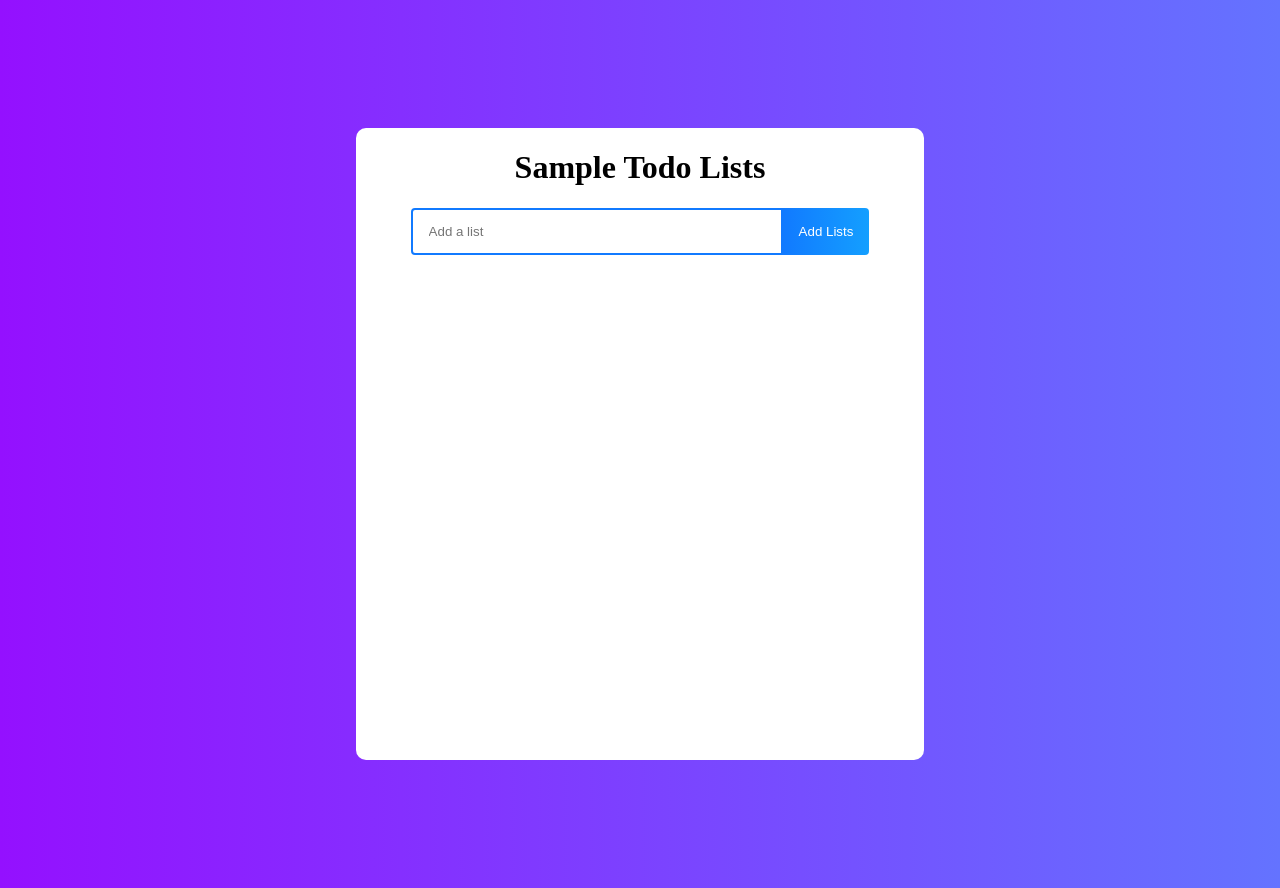
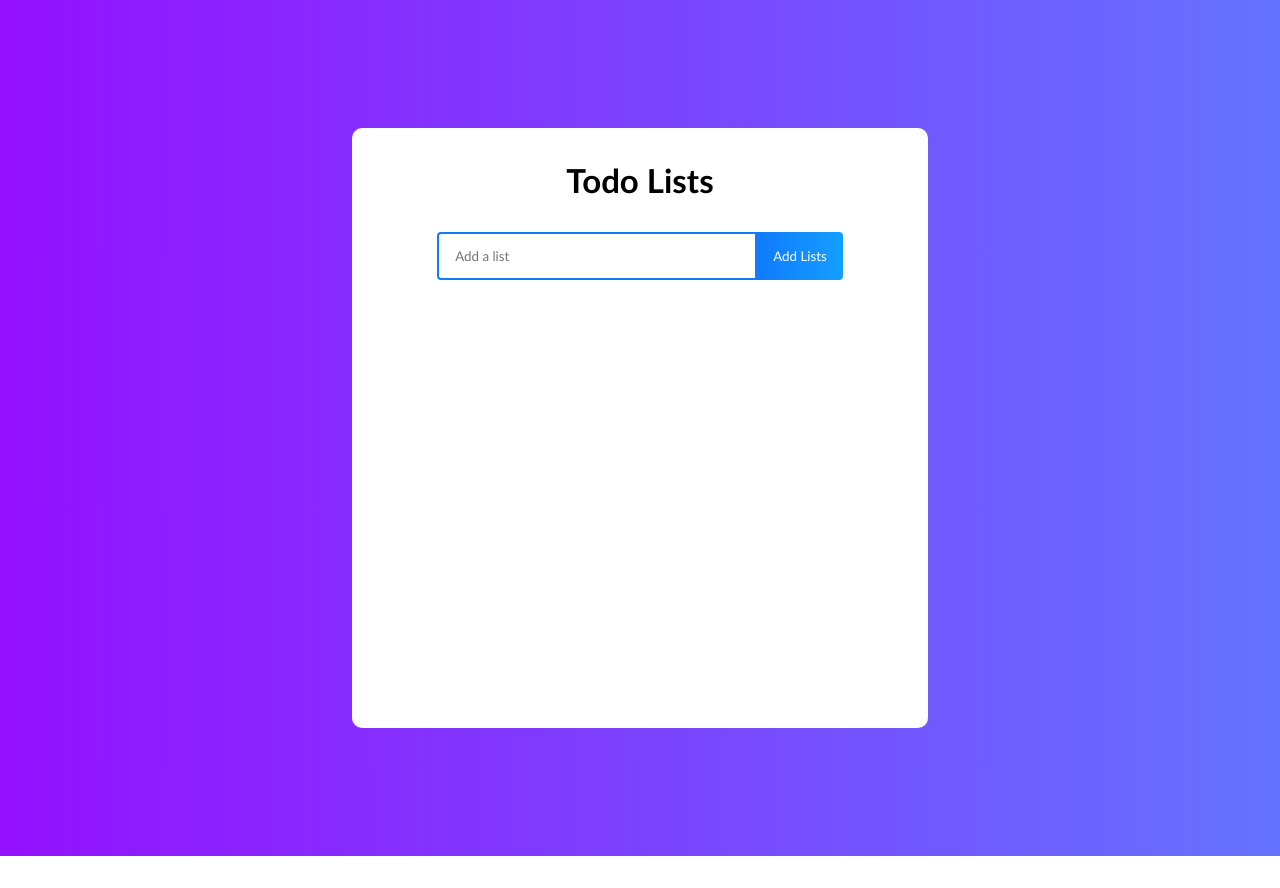
Before and after one commit to BelenMaru/sampleList, a React (Create React App) app: page / in a window 1280 px wide. After the commit the page ends 856 px from the top, so only its background shows below. Built offline with nearby package versions, Linux system fonts and the light colour scheme.

Commit message:
add some maregin to heading

```diff
--- a/src/App.css
+++ b/src/App.css
@@ -1,3 +1,16 @@
+
+* {
+  box-sizing: border-box;
+  margin: 0;
+  padding: 0;
+  font-family: 'Trebuchet MS', 'Lucida Sans Unicode', 'Lucida Grande',
+    'Lucida Sans', Arial, sans-serif;
+}
+
+h1 {
+  margin: 32px 0;
+  font-size: 33px;
+}
 
 body {
   background: linear-gradient(
--- a/src/App.js
+++ b/src/App.js
@@ -33,7 +33,7 @@ function App() {
   }
   return (
     <div className="sample-lists">
-      <h1>Sample Todo Lists</h1>
+      <h1>Todo Lists</h1>
       <SampleForm  addList ={addList}/>
       {todos.map((todo)=> {
         return (
```
